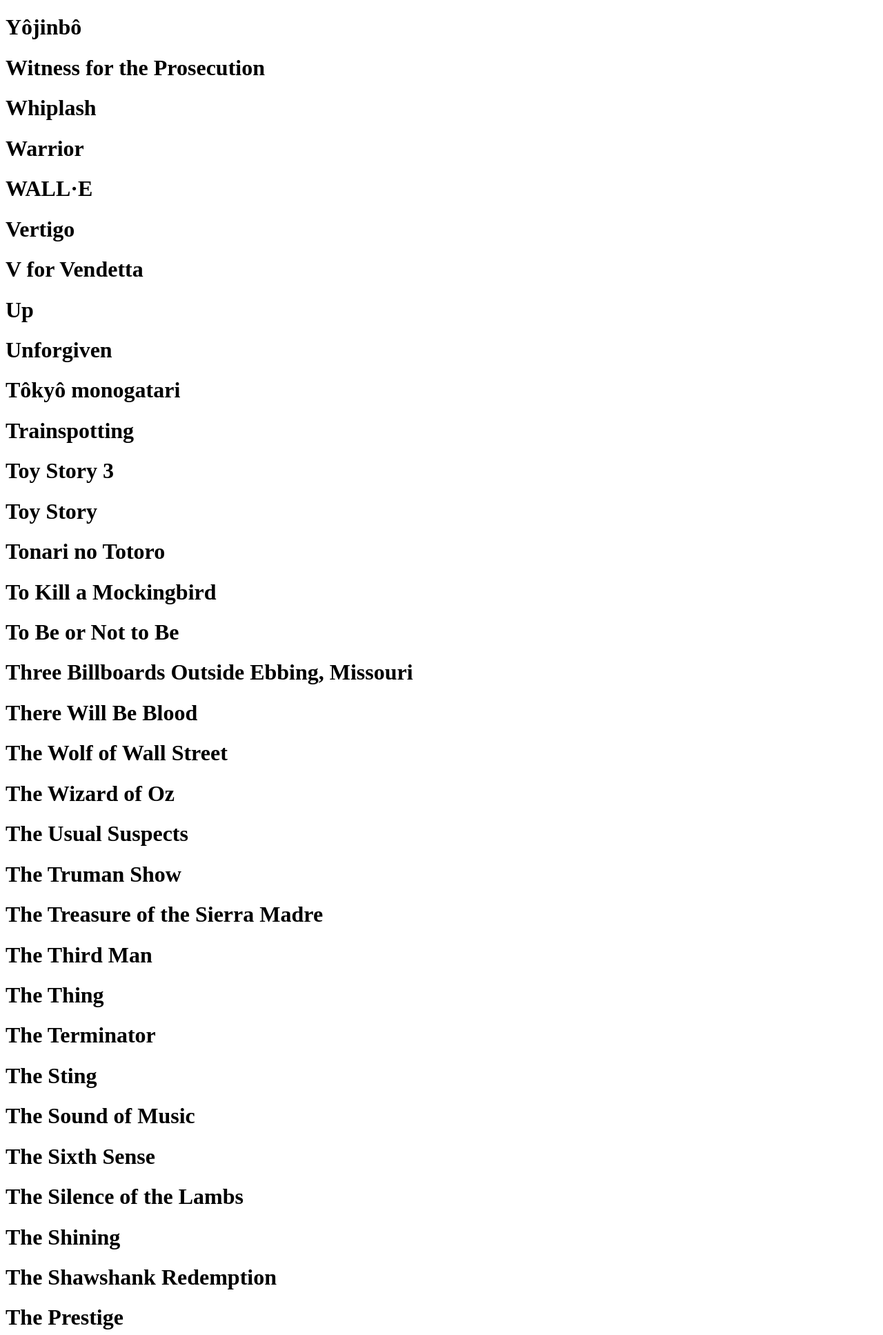
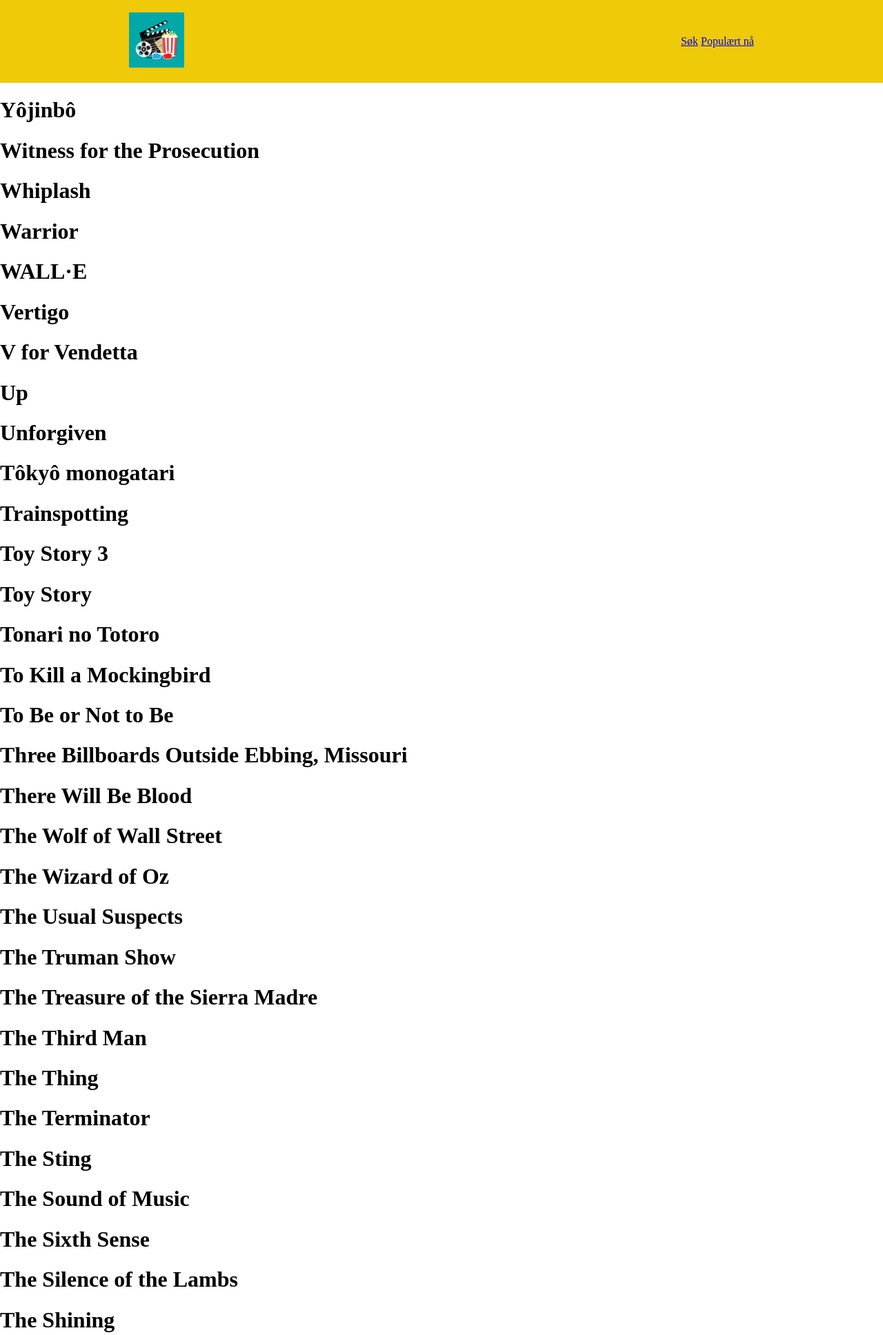
Before and after one commit to Christens/Filmsiden, a Flask app: page / in a window 1280 px wide. Shown: the top 1935 px of the page at 69% size. Run offline with Flask 2, Linux system fonts and the light colour scheme.

Commit message:
la til undersider, enkel navbar og header

```diff
--- a/app.py
+++ b/app.py
@@ -6,5 +6,13 @@
 filmer = json_filmer()
 
 @app.route("/")
-def index():
+def rute_index():
     return render_template("index.html", filmer=filmer)
+
+@app.route("/sok")
+def rute_sok():
+    return render_template("sok.html")
+
+@app.route("/populaert")
+def rute_populaer():
+    return render_template("populaert.html")
--- /dev/null
+++ b/static/header.css
@@ -0,0 +1,10 @@
+header{
+    background-color: #EFCA08;
+    min-height: 15vh;
+    display: flex;
+    align-items: center;
+    justify-content: center;
+}
+.logo{
+    width: 10%;
+}
--- /dev/null
+++ b/static/style.css
@@ -0,0 +1,3 @@
+body{
+    margin: 0;
+}
--- a/templates/index.html
+++ b/templates/index.html
@@ -1,14 +1,7 @@
-<!DOCTYPE html>
-<html lang="en">
-<head>
-    <meta charset="UTF-8">
-    <meta http-equiv="X-UA-Compatible" content="IE=edge">
-    <meta name="viewport" content="width=device-width, initial-scale=1.0">
-    <title>Document</title>
-</head>
-<body>
+{% extends "mal.html" %}
+
+{% block main %}
     {% for film in filmer %}
         <h1>{{film["navn"]}}</h1>
     {% endfor %}
-</body>
-</html>
+{% endblock %}
--- /dev/null
+++ b/templates/mal.html
@@ -0,0 +1,25 @@
+<!DOCTYPE html>
+<html lang="en">
+<head>
+    <meta charset="UTF-8">
+    <meta http-equiv="X-UA-Compatible" content="IE=edge">
+    <meta name="viewport" content="width=device-width, initial-scale=1.0">
+    <title>Document</title>
+    <link rel="stylesheet" href='{{url_for("static", filename="header.css")}}'>
+    <link rel="stylesheet" href='{{url_for("static", filename="style.css")}}'>
+</head>
+<body>
+    <header>
+        <a href="/"><img src='{{url_for("static", filename="movieLogo.jpeg")}}' alt="" class="logo"></a>
+        <nav>
+            <a href="/sok">Søk</a>
+            <a href="/populaert">Populært nå</a>
+        </nav>
+    </header>
+    <main>
+        {% block main %}
+
+        {% endblock %}
+    </main>
+</body>
+</html>
--- /dev/null
+++ b/templates/populaert.html
@@ -0,0 +1 @@
+{% extends "mal.html" %}
--- /dev/null
+++ b/templates/sok.html
@@ -0,0 +1 @@
+{% extends "mal.html" %}
```
Also changed, not shown: README.md, static/movieLogo.jpeg (added), 2 other files.
